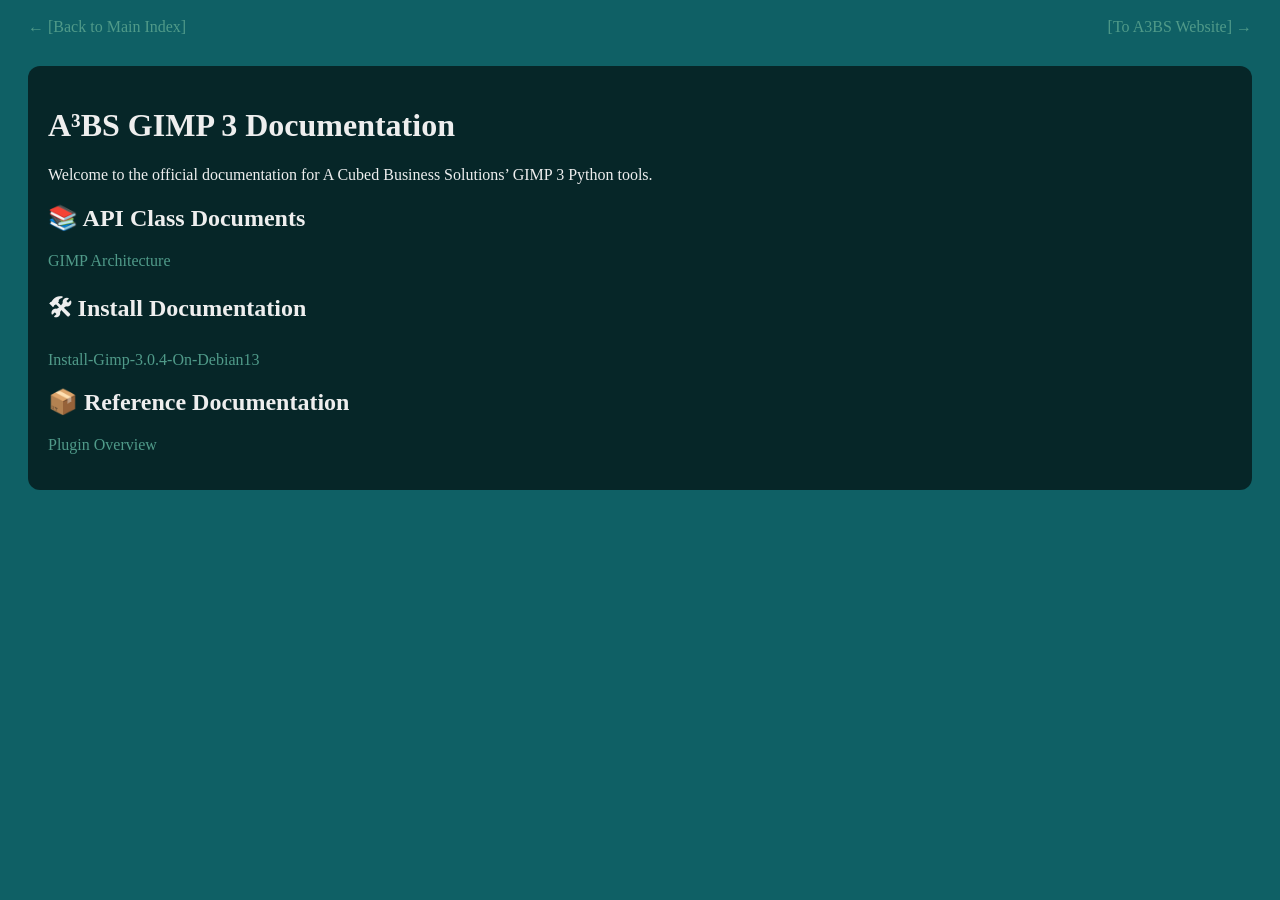
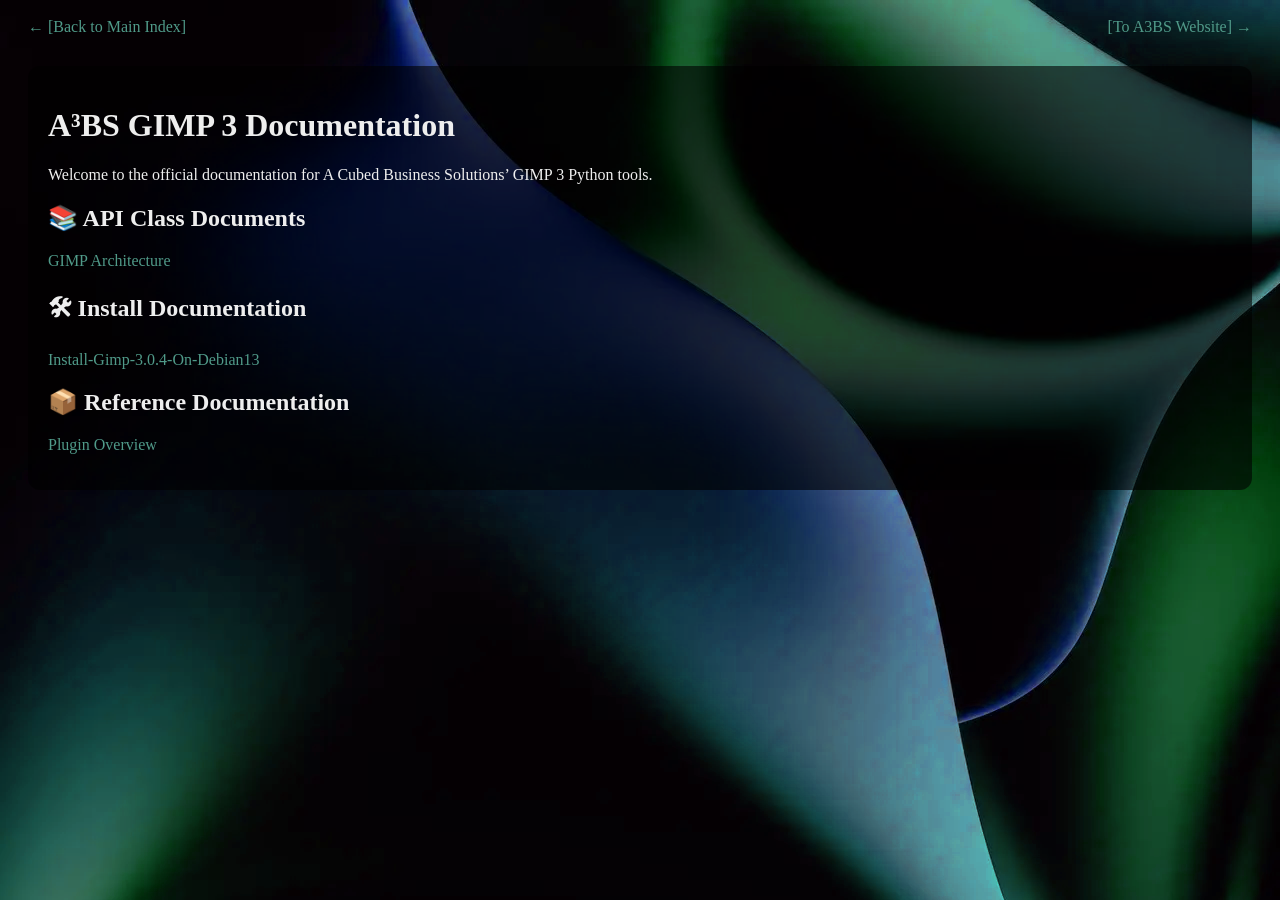
Before and after one commit to aaabscom/a3bs-public-private, a Jekyll site: the page built from index.md, in a window 1280 px wide. Built offline with Jekyll 4.4.1, drawn with Linux system fonts in a browser that asks for light colours.

Commit message:
No liquid URLs in CSS either.

```diff
--- a/assets/css/style.css
+++ b/assets/css/style.css
@@ -1,5 +1,5 @@
 body {
-  background-image: url('{{ site.baseurl }}/assets/images/urb2.webp');
+  background-image: url('/a3bs-public-private/assets/images/urb2.webp');
   background-repeat: repeat;
   background-size: auto;
   background-attachment: fixed;
```
